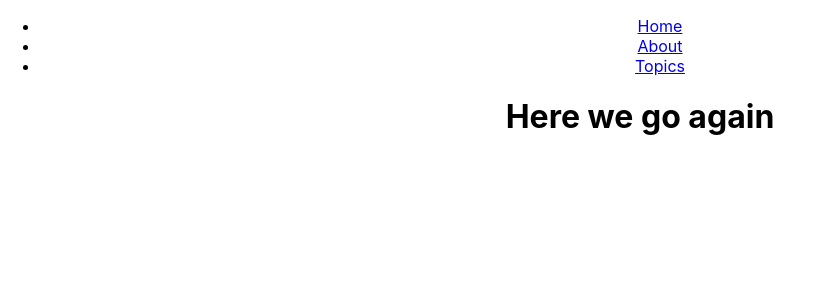
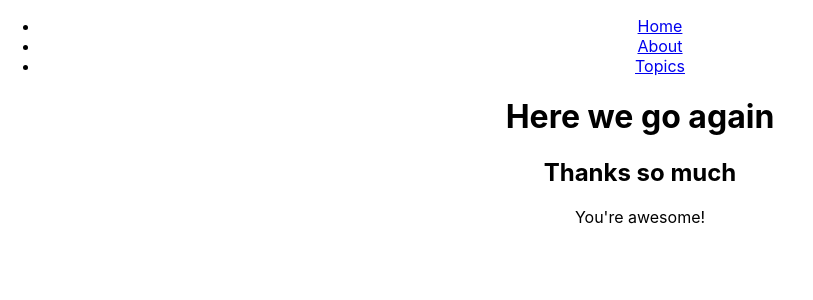
Before and after one commit to Matt-F-95/react-form, a React (Create React App) app: page /thanks in a window 1280 px wide. Shown: the top 300 px of the page, without its empty margins (0-813 px from the left). Built offline with nearby package versions, Linux system fonts and the light colour scheme.

Commit message:
set up thank you page with props

```diff
--- a/src/App.js
+++ b/src/App.js
@@ -1,5 +1,6 @@
 import React, {useState} from 'react';
 import NameForm from './NameForm';
+import Thanks from './Thanks';
 import About from './About';
 import Topics from './Topics';
 
@@ -12,8 +13,13 @@ import {
 } from "react-router-dom"
 
 function App() {
-  const [namer, setName] = useState('');
-  // const [ager, setAge] = useState('');
+  const [namer, setNamer] = useState('');
+
+  const handleChange = (e) => {
+    console.log(e.target.value);
+    setNamer(e.target.value);
+
+  }
 
   return (
     <Router>
@@ -34,9 +40,11 @@ function App() {
       <h1>Here we go again</h1>
 
     <Switch>
-      <Route exact path="/" children={<NameForm />} />
+      <Route exact path="/" children={<NameForm handleChange={(e)=>handleChange(e)} />} />
+      <Route path="/thanks" children={<Thanks namer={namer} />} />
       <Route path="/about" component={About} />
       <Route path="/topics" component={Topics} />
+
     </Switch>
     </div>
     </Router>
--- a/src/NameForm.js
+++ b/src/NameForm.js
@@ -1,9 +1,16 @@
-function NameForm(){
+import {withRouter} from 'react-router-dom';
+
+function NameForm(props){
+    function goToThanks(e) {
+        e.preventDefault();
+        console.log('Thank you user!');
+        props.history.push('/thanks')
+    }
     return (
-        <form>
+        <form onSubmit={goToThanks}>
             <section>
                 <label>Name:
-                    <input type="text"/>
+                    <input type="text" onChange={props.handleChange} />
                 </label>
             </section>
             <input type="submit" value="Submit" />
@@ -11,4 +18,4 @@ function NameForm(){
     )
 }
 
-export default NameForm;
+export default withRouter(NameForm);
--- /dev/null
+++ b/src/Thanks.js
@@ -0,0 +1,10 @@
+function Thanks(props) {
+    return (
+        <section>
+            <h2>Thanks so much {props.namer} </h2>
+            <p>You're awesome!</p>
+        </section>
+    )
+}
+
+export default Thanks;
```
